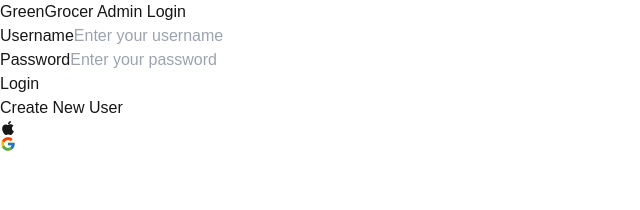
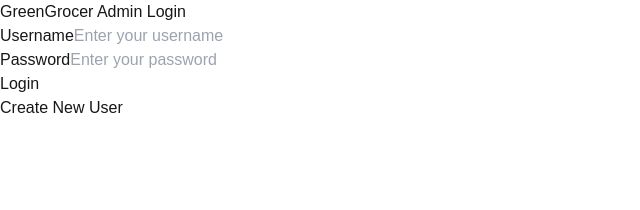
Before and after one commit to ivaibhavkulkarni/E-commerce-Web-App-Using-Next-js, a Next.js app: page /admin in a window 1280 px wide. Shown: the top 210 px of the page, without its empty margins (0-640 px from the left). Built offline with nearby package versions, Linux system fonts and the light colour scheme.

Commit message:
removed apple and google icon

```diff
--- a/src/app/admin/page.tsx
+++ b/src/app/admin/page.tsx
@@ -1,7 +1,4 @@
 "use client";
-
-import { FcGoogle } from "react-icons/fc";
-import { FaApple } from "react-icons/fa6";
 
 import React, { useState } from "react";
 import { useRouter } from "next/navigation";
@@ -20,14 +17,6 @@
   const handleCreateUser = () => {
     router.push("/admin/createUser"); // Redirect to Create User page
   };
-
-  const handleAppleLogin = () => {
-    console.log("Apple login Clicked")
-  }
-
-  const handleGoogleLogin = () => {
-    console.log("Google Login Clicked")
-  }
 
   return (
     <div className="flex items-center justify-center min-h-screen bg-gray-100">
@@ -75,10 +64,6 @@
             Create New User
           </button>
         </div>
-        <div className="flex justify-center items-center w-full mt-5 space-x-4 gap-x-2">
-            <FaApple className="w-8 h-8 text-black cursor-pointer" onClick={handleAppleLogin}/>
-            <FcGoogle className="w-8 h-8 cursor-pointer" onClick={handleGoogleLogin}/>
-        </div>
       </div>
     </div>
   );
```
